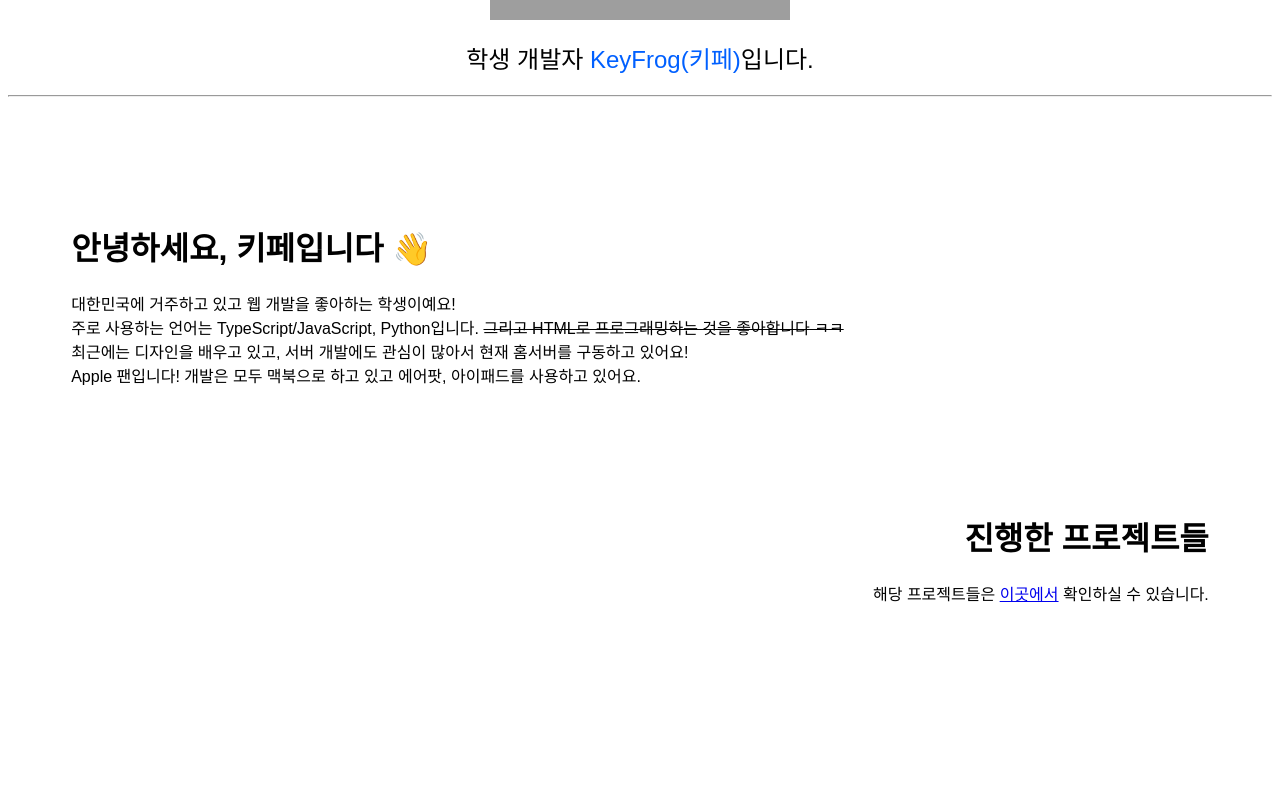
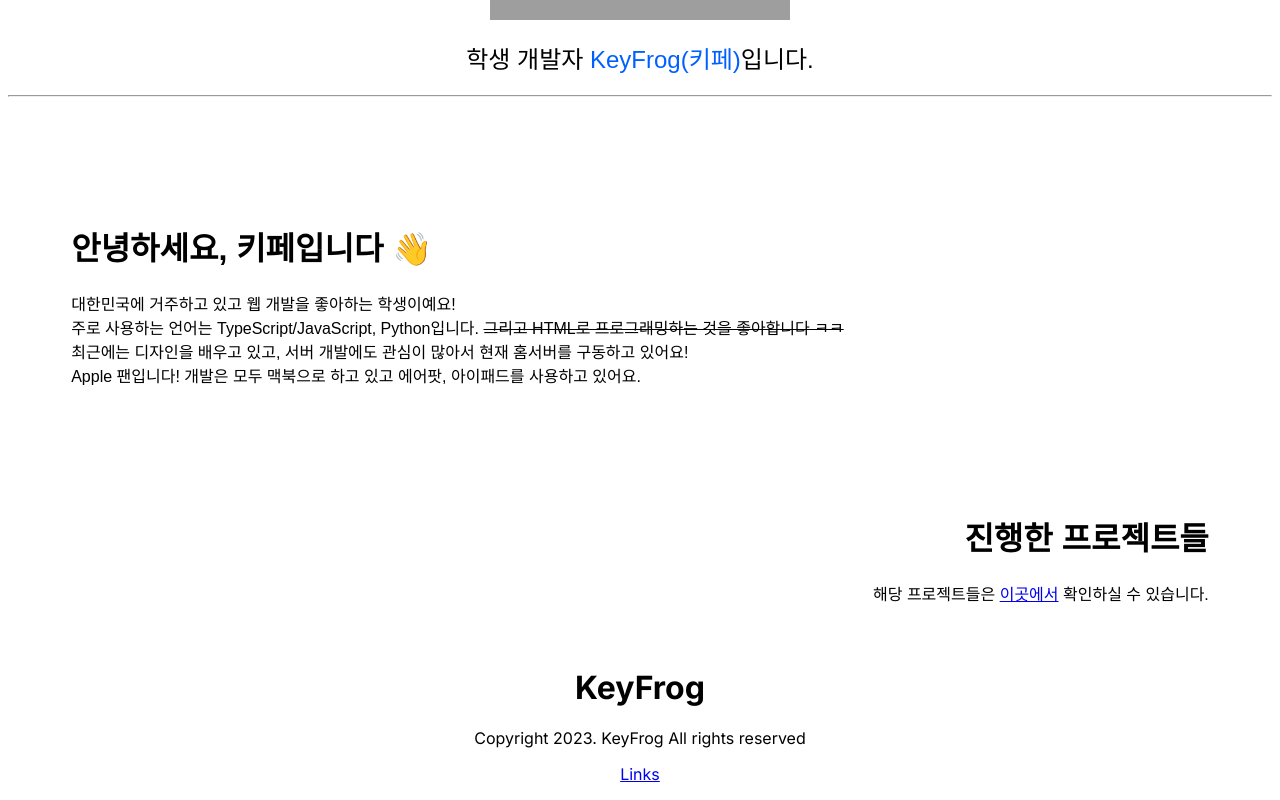
Before and after one commit to froggal/New-Portfolio, a Next.js app: page / in a window 1280 px wide. Shown: the part 546-1346 px from the top of the page. Before the commit the page ends 1167 px from the top, so only its background shows below. Built offline with nearby package versions, Linux system fonts and the light colour scheme; grey boxes are pictures that could not be loaded; a web font is replaced by a local one.

Commit message:
footer 완성

```diff
--- /dev/null
+++ b/app/footer.module.css
@@ -0,0 +1,4 @@
+.main {
+    text-align: center;
+    margin-top: 5%;
+}
--- a/app/layout.tsx
+++ b/app/layout.tsx
@@ -2,6 +2,9 @@ import type { Metadata } from 'next'
 import { Inter } from 'next/font/google'
 import './globals.css'
 import styles from './layout.module.css'
+import gstyles from './global.module.css'
+import footer from './footer.module.css'
+import Link from 'next/link'
 
 const inter = Inter({ subsets: ['latin'] })
 
@@ -16,9 +19,14 @@ export default function RootLayout({
   children: React.ReactNode
 }) {
   return (
-    <html lang="en">
+    <html lang="en" className={gstyles.main}>
       <body className={inter.className}>{children}</body>
-
+      <div className={footer.main}>
+        <div>
+          <h1 className={footer.name}>KeyFrog</h1> <p>Copyright 2023. KeyFrog All rights reserved</p>
+          <p><Link href='https://litt.ly/keyfrog'>Links</Link></p>
+        </div>
+      </div>
     </html>
   )
 }
```
